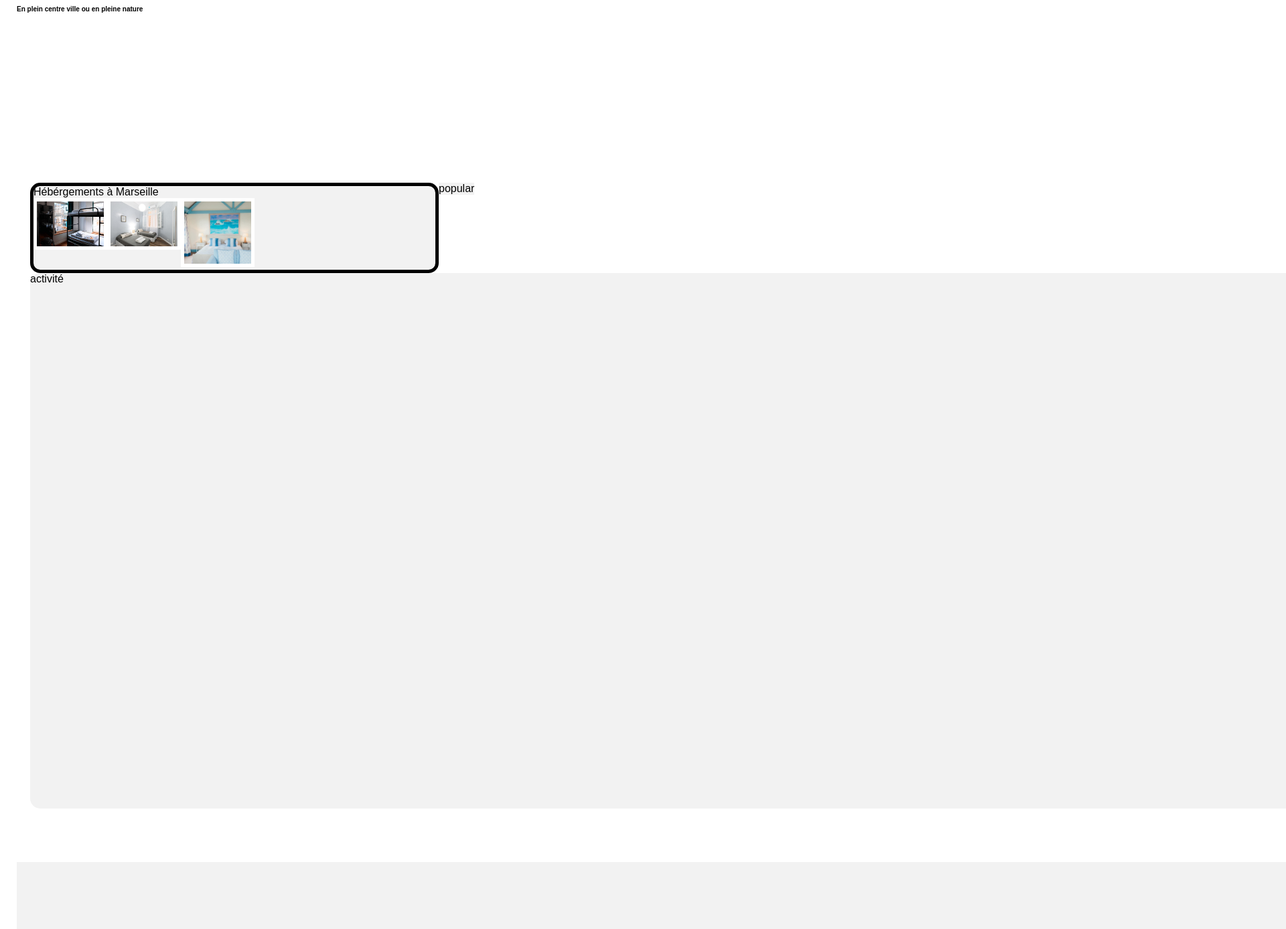
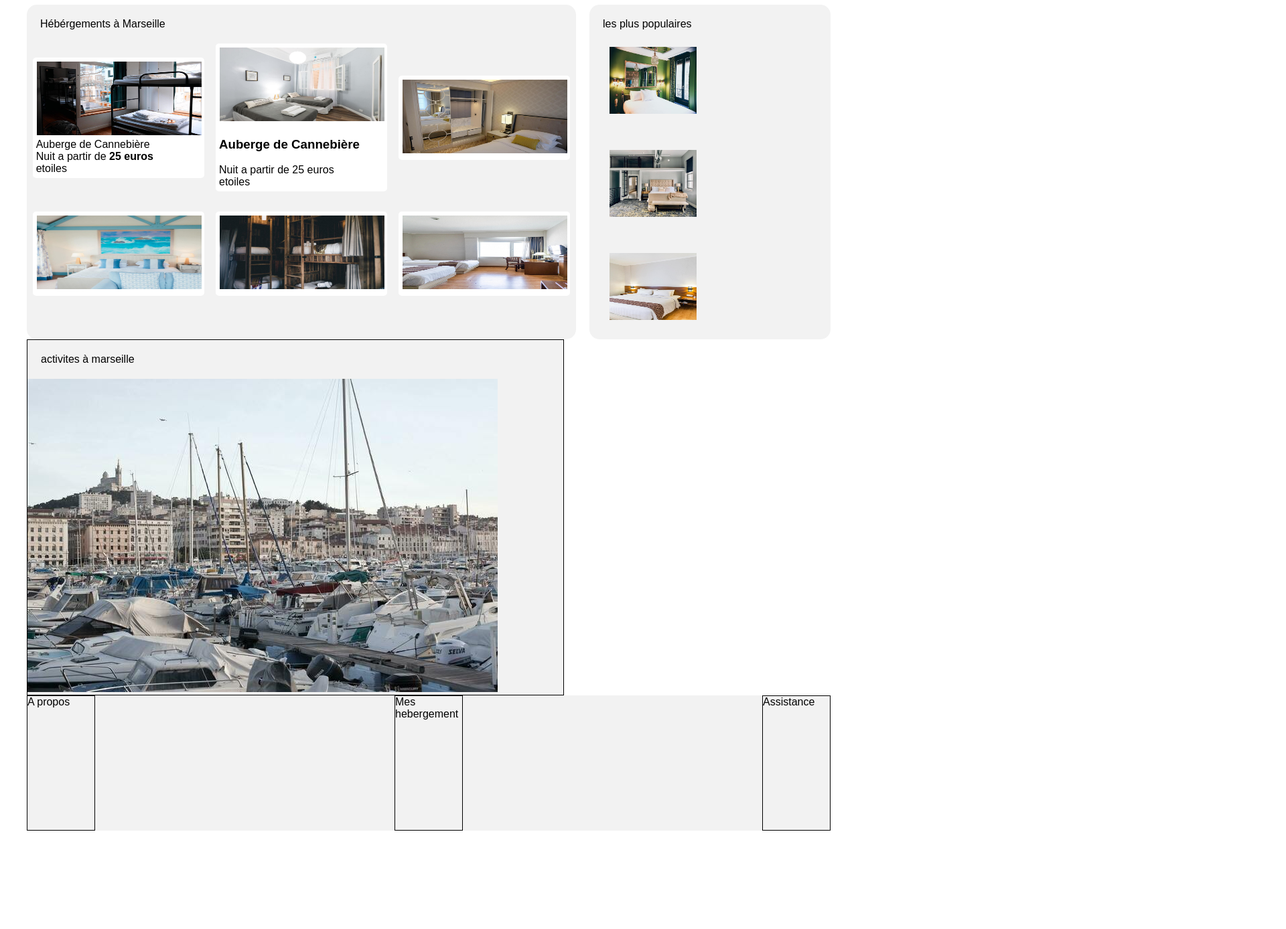
Before and after one commit to benravo/kouyatebakoutoubo_2_180220211515, a plain HTML site: page index.html in a window 1280 px wide. Shown: the part 102-1490 px from the top of the page at 67% size, 1920 px wide, since content can reach past the window. After the commit the page ends 1363 px from the top, so only its background shows below. Drawn offline with Linux system fonts and the light colour scheme.

Commit message:
Work in progress add image 20/03

```diff
--- a/index.html
+++ b/index.html
@@ -3,11 +3,12 @@
      <head>
      	 <meta charset="utf-8">
      	 <link rel="stylesheet" href="style.css" />
+         <meta name="viewport" content="width=device-width, initial-scale=1.0">
 	     <title>reservia</title>
     </head>
+    <body>
+        <div class="container-main">
     <header>
-    	<body>
-
       <nav>
          <img src="images/im2.png" alt="photo" />
            <ul>
@@ -19,47 +20,90 @@
      <h1> Trouvez votre hebergement pour des vacances de rêve</h1>
      <h2>En plein centre ville ou en pleine nature</h2>
     </header>
+             <section>
+
+
+
+            </section>
 
              <div class="contenaire-hebergement"/>
                 <section class="hebergement">
-                <div >Hébérgements à Marseille</div>
+                    <div class="block-title" >Hébérgements à Marseille</div>
                     <div class="block-images">
                     <div class="block-image">
+                         <a href="#">
+                            <figure>
                                  <img src="images/im3.jpg" alt="photo">
+                                <figcaption>
+                                    <p>Auberge de Cannebière</p>
+                                </figcaption>
+                                <p>Nuit a partir de <span class="price">25 euros</span></p>
+                                <div class="stars">
+                                    etoiles
+                                </div>
+                            </figure>
+                        </a>
+
                     </div>
                     <div class="block-image">
+                        <a href="#">
+                            <figure>
                                 <img src="images/im4.jpg" alt="photo">
+                                <figcaption>
+                                    <h3>Auberge de Cannebière</h3>
+                                </figcaption>
+                                <p>Nuit a partir de 25 euros</p>
+                                <div class="stars">
+                                    etoiles
+                                </div>
+                            </figure>
+                        </a>
+                    </div>
+                    <div class="block-image">
+                       <img src="images/im6.jpg" alt="photo">
                     </div>
                     <div class="block-image">
                         <img src="images/im5.jpg" alt="photo">
                     </div>
-                <div class="block-image"></div>
-                <div class="block-image"></div>
-                <div class="block-image"></div>
+                    <div class="block-image">
+                        <img src="images/im7.jpg" alt="photo">
+                    </div>
+                    <div class="block-image">
+                        <img src="images/im8.jpg" alt="photo"></div>
                    </div>
                 </section>
-                  <section>
-                  <div class="popular">popular</div>
-                 </section>
+                <aside class="popular">
+                    <div class="block-title">les plus populaires</div>
+                    <div class="block-popular">
+                        <img src="images/im9.jpg" alt="photo">
                     </div>
-
-
-             <section>
-             	<div class="activity">activité</div>
+                    <div class="block-popular">
+                        <img src="images/im10.jpg" alt="photo">
+                    </div>
+                    <div class="block-popular">
+                        <img src="images/im11.jpg" alt="photo">
+                    </div>
+                </aside>
+             </div>
+            <section class="activity">
+                <div class="block-title">activites à marseille</div>
+                <div class="block-actvity">
+                    <img src="images/im14.jpg" alt="photo">
+                </div>
+                <div class="block-image">
+                    <div class="block-image">
+                        <div class="block-image">
+                        </div>
+                    </div>
+                </div>
     	     </section>
 
-
-
-
-
-
-
-
-
     	     <footer>
-    	     <div class=footer></div>
+    	     <div> A propos</div>
+             <div> Mes hebergement </div>
+             <div> Assistance</div>
              </footer>
-
+         </div>
      </body>
 
 </html>
--- a/style.css
+++ b/style.css
@@ -1,13 +1,15 @@
 body
 {
 font-family: "Raleway", sans-serif;
-  margin: 25px;
+  margin:auto;
+  max-width: 1200px;
 }
 
  header
  {
-border: 10px: white: solid;
-    height: 350px;
+
+
+
 }
 
 
@@ -43,62 +45,135 @@ h1
 
 h2
 {
- font-size: 10px;
+ font-size:12px;
 }
-
-.hebergement
+aside
 {
-  background-color: #F2F2F2;
-
-  margin-left: 20px;
-  width: 600px;
-  border: 5px solid black ;
-  border-radius: 15px;
 
 
 }
 
+.contenaire-hebergement
+{
+	display: flex;
+    justify-content: center;
+
+}
+.hebergement
+{
+  background-color:#F2F2F2;
+    width:  200%;
+  border-radius: 15px;
+  ;
+    display: flex;
+    flex-wrap: nowrap;
+    flex-direction: column;
+}
+.hebergement .block-image {
+	width: 30%;
+  background-color: white;
+  border: 5px solid white;
+  border-radius: 5px;
+  margin-bottom: 30px;
+}
+.hebergement .block-image img
+{
+ width: 100%;
+ padding: 1px;
+ height: 110px;
+}
+
+.block-image figure {
+  margin: 0;
+}
+.block-image a {
+  text-decoration: none;
+  color: black;
+}
+
+.block-image p {
+  margin: 0;
+}
+
+.block-image p .price {
+  font-weight: bold;
+}
+
+.block-title {
+	margin: 20px 0 20px 20px;
+}
+
 .popular
 {
-border: 10px: white: solid;
+    min-width: 30%;
+
 background-color: #F2F2F2;
+margin-left:20px;
+height: 500px;
+border-radius: 15px;
+}
 
+.block-popular img {
+
+	width: 130px;
+	height: 100px;
+	padding-left: 30px;
+	padding-bottom:45px;
+	margin-top: 5px;
+
+}
+
+.contenaire-popular
+{display:flex;
 
 
 }
-.contenaire-hebergement
-{display: flex;
+
+
+.contenaire-activity
+{
+display: flex;
 
 }
+
 .activity
   {
-  background-color: #F2F2F2;
-  margin-left: 20px;
-  margin-bottom: 80px;
-  width:2000px;
-  border: 20px ;
-  border-radius: 15px;
-  height: 800px;
-  padding:
+   width: 800px;
+   background-color: #F2F2F2;
+   border: 1px solid black
+  ;
+
 }
+
+
 
 footer
 {
  background-color: #F2F2F2;
-  width: 2700px;
   border: 10px ;
-  height: 100px;
- 	margin-bottom:20px;
+ margin-bottom:20px;
+   display: flex;
+    justify-content: space-between;
 }
 
-.block-image img
-{
- width: 100px;
- border: 5px solid white;
+footer div {
+	border: 1px solid black ;
+	height: 200px;
+	width: 100px;
+
 }
+
+
 
 .block-images
 {
 display: flex;
+flex-wrap:wrap;
+    justify-content: space-around;
+    align-items: center;
+}
 
+.container-main {
+	display: flex;
+	    flex-direction: column;
 }
```
Also changed, not shown: images/febrian-zakaria-M6S1WvfW68A-unsplash.jpg (deleted), images/im10.jpg (renamed from images/im1.jpg), images/im11.jpg (renamed from images/febrian-zakaria-sjvU0THccQA-unsplash.jpg), images/im12.jpg (added), images/im14.jpg (added), images/im6.jpg (renamed from images/reisetopia-B8WIgxA_PFU-unsplash.jpg), images/im7.jpg (renamed from images/nicate-lee-kT-ZyaiwBe0-unsplash.jpg), images/im8.jpg (added), images/im9.jpg (renamed from images/emile-guillemot-Bj_rcSC5XfE-unsplash.jpg), images/paul-hermann-QFTrLdQIRhI-unsplash.jpg (added), 5 other files. Lines whose indentation alone changed are shown as unchanged.
